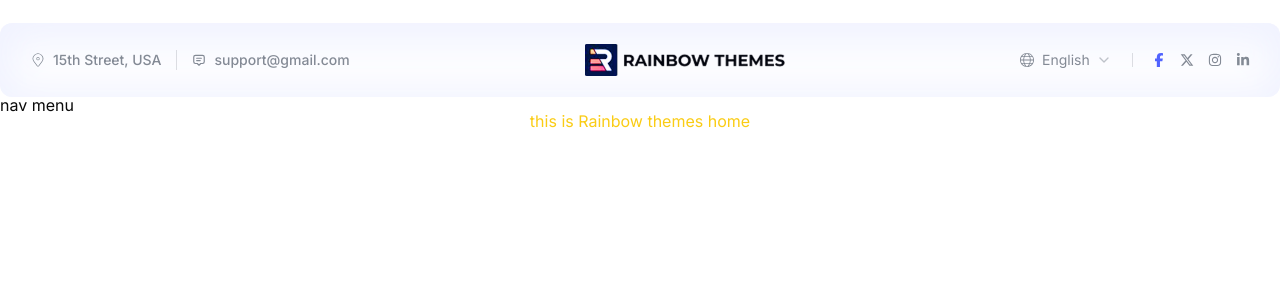
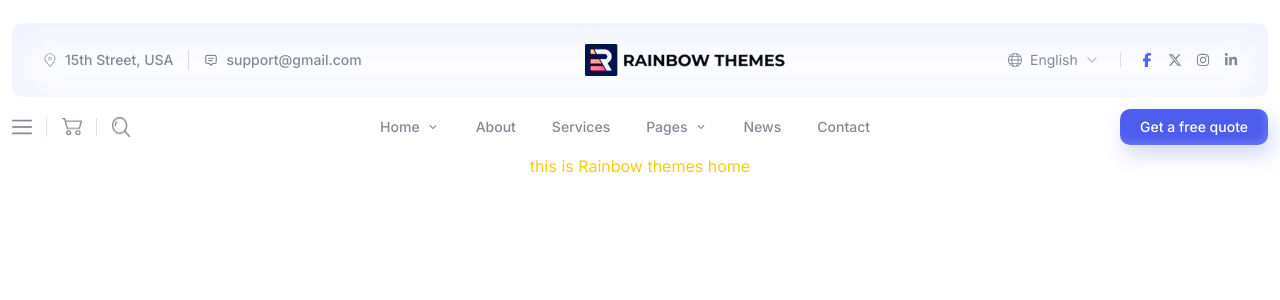
Before and after one commit to imranprof/rainbow-themes, a Next.js app: page / in a window 1280 px wide. Shown: the top 300 px of the page. Built offline with nearby package versions, Linux system fonts and the light colour scheme.

Commit message:
feat: complete header with menu

```diff
--- a/package.json
+++ b/package.json
@@ -9,7 +9,9 @@
     "lint": "next lint"
   },
   "dependencies": {
+    "@radix-ui/react-navigation-menu": "^1.2.13",
     "@radix-ui/react-select": "^2.2.5",
+    "@radix-ui/react-slot": "^1.2.3",
     "class-variance-authority": "^0.7.1",
     "clsx": "^2.1.1",
     "lucide-react": "^0.525.0",
--- a/src/components/header/Header.tsx
+++ b/src/components/header/Header.tsx
@@ -1,11 +1,29 @@
 import TopBar from "@/components/header/TopBar"
-import siteConfig from "@/config/siteConfig.json"
+import { Button } from "../ui/button"
+import NavMenu from "./NavMenu"
+
 
 const Header = () => {
   return (
     <header className="inner-container">
       <TopBar />
-      nav menu
+      <div className="flex justify-between pb-[13px] mt-[12px]">
+        <span className="flex gap-[15px] items-center">
+          <span className="border-e border-border-3/15 pe-[14px]">
+            <img src="/assets/imgs/icon/lines.png" alt="lines-icon" className="h-5 w-5" />
+          </span>
+          <span className="border-e border-border-3/15 pe-[14px]">
+            <img src="/assets/imgs/icon/store.png" alt="shop-icon" className="w-5 h-[18px]" />
+          </span>
+          <span>
+            <img src="/assets/imgs/icon/search.png" alt="search-icon" className="w-[18px] h-5" />
+          </span>
+        </span>
+        <NavMenu />
+        <Button variant={"primaryBlue"} className="text-white px-5 py-3 rounded-[10px] text-[14px] leading-[1.25] tracking-[-1%]">
+          Get a free quote
+        </Button>
+      </div>
     </header>
   )
 }
--- /dev/null
+++ b/src/components/header/NavMenu.tsx
@@ -0,0 +1,36 @@
+"use client";
+
+import Link from "next/link";
+import {
+  NavigationMenu,
+  NavigationMenuItem,
+  NavigationMenuLink,
+  NavigationMenuList,
+  navigationMenuTriggerStyle,
+} from "@/components/ui/navigation-menu";
+
+import navigation from "@/config/navigation.json"
+import { MdKeyboardArrowDown } from "react-icons/md";
+import { cn } from "@/lib/utils";
+
+
+
+const NavMenu = () => {
+  return (
+    <NavigationMenu>
+      <NavigationMenuList>
+        {navigation.header.map((item) => (
+          <NavigationMenuItem key={item.id}>
+            <Link href={item.path} legacyBehavior passHref>
+              <NavigationMenuLink className={cn(navigationMenuTriggerStyle(), "flex gap-[6px] text-text-2 hover:text-text-3")}>
+                {item.name} {item.hasChildren && <MdKeyboardArrowDown />}
+              </NavigationMenuLink>
+            </Link>
+          </NavigationMenuItem>
+        ))}
+      </NavigationMenuList>
+    </NavigationMenu>
+  )
+}
+
+export default NavMenu
--- /dev/null
+++ b/src/components/ui/button.tsx
@@ -0,0 +1,58 @@
+import * as React from "react"
+import { Slot } from "@radix-ui/react-slot"
+import { cva, type VariantProps } from "class-variance-authority"
+
+import { cn } from "@/lib/utils"
+
+const buttonVariants = cva(
+  "inline-flex items-center justify-center gap-2 whitespace-nowrap rounded-md text-sm font-medium transition-colors focus-visible:outline-none focus-visible:ring-1 focus-visible:ring-ring disabled:pointer-events-none disabled:opacity-50 [&_svg]:pointer-events-none [&_svg]:size-4 [&_svg]:shrink-0",
+  {
+    variants: {
+      variant: {
+        default:
+          "bg-primary text-primary-foreground shadow hover:bg-primary/90",
+        destructive:
+          "bg-destructive text-destructive-foreground shadow-sm hover:bg-destructive/90",
+        outline:
+          "border border-input bg-background shadow-sm hover:bg-accent hover:text-accent-foreground",
+        secondary:
+          "bg-secondary text-secondary-foreground shadow-sm hover:bg-secondary/80",
+        ghost: "hover:bg-accent hover:text-accent-foreground",
+        link: "text-primary underline-offset-4 hover:underline",
+        primaryBlue: "bg-[linear-gradient(0deg,#4C5DEF,#4C5DEF),radial-gradient(64.58%_59%_at_37.13%_12%,rgba(255,255,255,0.427)_0%,rgba(255,255,255,0)_69.79%,rgba(255,255,255,0)_100%)] shadow-[4px_10px_20px_0px_#5163FF42,-3px_-4px_7px_0px_#FFFFFF26_inset]",
+      },
+      size: {
+        default: "h-9 px-4 py-2",
+        sm: "h-8 rounded-md px-3 text-xs",
+        lg: "h-10 rounded-md px-8",
+        icon: "h-9 w-9",
+      },
+    },
+    defaultVariants: {
+      variant: "default",
+      size: "default",
+    },
+  }
+)
+
+export interface ButtonProps
+  extends React.ButtonHTMLAttributes<HTMLButtonElement>,
+  VariantProps<typeof buttonVariants> {
+  asChild?: boolean
+}
+
+const Button = React.forwardRef<HTMLButtonElement, ButtonProps>(
+  ({ className, variant, size, asChild = false, ...props }, ref) => {
+    const Comp = asChild ? Slot : "button"
+    return (
+      <Comp
+        className={cn(buttonVariants({ variant, size, className }))}
+        ref={ref}
+        {...props}
+      />
+    )
+  }
+)
+Button.displayName = "Button"
+
+export { Button, buttonVariants }
--- /dev/null
+++ b/src/components/ui/navigation-menu.tsx
@@ -0,0 +1,128 @@
+import * as React from "react"
+import * as NavigationMenuPrimitive from "@radix-ui/react-navigation-menu"
+import { cva } from "class-variance-authority"
+import { ChevronDown } from "lucide-react"
+
+import { cn } from "@/lib/utils"
+
+const NavigationMenu = React.forwardRef<
+  React.ElementRef<typeof NavigationMenuPrimitive.Root>,
+  React.ComponentPropsWithoutRef<typeof NavigationMenuPrimitive.Root>
+>(({ className, children, ...props }, ref) => (
+  <NavigationMenuPrimitive.Root
+    ref={ref}
+    className={cn(
+      "relative z-10 flex max-w-max flex-1 items-center justify-center",
+      className
+    )}
+    {...props}
+  >
+    {children}
+    <NavigationMenuViewport />
+  </NavigationMenuPrimitive.Root>
+))
+NavigationMenu.displayName = NavigationMenuPrimitive.Root.displayName
+
+const NavigationMenuList = React.forwardRef<
+  React.ElementRef<typeof NavigationMenuPrimitive.List>,
+  React.ComponentPropsWithoutRef<typeof NavigationMenuPrimitive.List>
+>(({ className, ...props }, ref) => (
+  <NavigationMenuPrimitive.List
+    ref={ref}
+    className={cn(
+      "group flex flex-1 list-none items-center justify-center space-x-1",
+      className
+    )}
+    {...props}
+  />
+))
+NavigationMenuList.displayName = NavigationMenuPrimitive.List.displayName
+
+const NavigationMenuItem = NavigationMenuPrimitive.Item
+
+const navigationMenuTriggerStyle = cva(
+  "group inline-flex h-9 w-max items-center justify-center rounded-md bg-background px-4 py-2 text-sm font-medium transition-colors hover:bg-accent hover:text-accent-foreground focus:bg-accent focus:text-accent-foreground focus:outline-none disabled:pointer-events-none disabled:opacity-50 data-[state=open]:text-accent-foreground data-[state=open]:bg-accent/50 data-[state=open]:hover:bg-accent data-[state=open]:focus:bg-accent"
+)
+
+const NavigationMenuTrigger = React.forwardRef<
+  React.ElementRef<typeof NavigationMenuPrimitive.Trigger>,
+  React.ComponentPropsWithoutRef<typeof NavigationMenuPrimitive.Trigger>
+>(({ className, children, ...props }, ref) => (
+  <NavigationMenuPrimitive.Trigger
+    ref={ref}
+    className={cn(navigationMenuTriggerStyle(), "group", className)}
+    {...props}
+  >
+    {children}{" "}
+    <ChevronDown
+      className="relative top-[1px] ml-1 h-3 w-3 transition duration-300 group-data-[state=open]:rotate-180"
+      aria-hidden="true"
+    />
+  </NavigationMenuPrimitive.Trigger>
+))
+NavigationMenuTrigger.displayName = NavigationMenuPrimitive.Trigger.displayName
+
+const NavigationMenuContent = React.forwardRef<
+  React.ElementRef<typeof NavigationMenuPrimitive.Content>,
+  React.ComponentPropsWithoutRef<typeof NavigationMenuPrimitive.Content>
+>(({ className, ...props }, ref) => (
+  <NavigationMenuPrimitive.Content
+    ref={ref}
+    className={cn(
+      "left-0 top-0 w-full data-[motion^=from-]:animate-in data-[motion^=to-]:animate-out data-[motion^=from-]:fade-in data-[motion^=to-]:fade-out data-[motion=from-end]:slide-in-from-right-52 data-[motion=from-start]:slide-in-from-left-52 data-[motion=to-end]:slide-out-to-right-52 data-[motion=to-start]:slide-out-to-left-52 md:absolute md:w-auto ",
+      className
+    )}
+    {...props}
+  />
+))
+NavigationMenuContent.displayName = NavigationMenuPrimitive.Content.displayName
+
+const NavigationMenuLink = NavigationMenuPrimitive.Link
+
+const NavigationMenuViewport = React.forwardRef<
+  React.ElementRef<typeof NavigationMenuPrimitive.Viewport>,
+  React.ComponentPropsWithoutRef<typeof NavigationMenuPrimitive.Viewport>
+>(({ className, ...props }, ref) => (
+  <div className={cn("absolute left-0 top-full flex justify-center")}>
+    <NavigationMenuPrimitive.Viewport
+      className={cn(
+        "origin-top-center relative mt-1.5 h-[var(--radix-navigation-menu-viewport-height)] w-full overflow-hidden rounded-md border bg-popover text-popover-foreground shadow data-[state=open]:animate-in data-[state=closed]:animate-out data-[state=closed]:zoom-out-95 data-[state=open]:zoom-in-90 md:w-[var(--radix-navigation-menu-viewport-width)]",
+        className
+      )}
+      ref={ref}
+      {...props}
+    />
+  </div>
+))
+NavigationMenuViewport.displayName =
+  NavigationMenuPrimitive.Viewport.displayName
+
+const NavigationMenuIndicator = React.forwardRef<
+  React.ElementRef<typeof NavigationMenuPrimitive.Indicator>,
+  React.ComponentPropsWithoutRef<typeof NavigationMenuPrimitive.Indicator>
+>(({ className, ...props }, ref) => (
+  <NavigationMenuPrimitive.Indicator
+    ref={ref}
+    className={cn(
+      "top-full z-[1] flex h-1.5 items-end justify-center overflow-hidden data-[state=visible]:animate-in data-[state=hidden]:animate-out data-[state=hidden]:fade-out data-[state=visible]:fade-in",
+      className
+    )}
+    {...props}
+  >
+    <div className="relative top-[60%] h-2 w-2 rotate-45 rounded-tl-sm bg-border shadow-md" />
+  </NavigationMenuPrimitive.Indicator>
+))
+NavigationMenuIndicator.displayName =
+  NavigationMenuPrimitive.Indicator.displayName
+
+export {
+  navigationMenuTriggerStyle,
+  NavigationMenu,
+  NavigationMenuList,
+  NavigationMenuItem,
+  NavigationMenuContent,
+  NavigationMenuTrigger,
+  NavigationMenuLink,
+  NavigationMenuIndicator,
+  NavigationMenuViewport,
+}
--- /dev/null
+++ b/src/config/navigation.json
@@ -0,0 +1,36 @@
+{
+  "header": [
+    {
+      "id": 1,
+      "name": "Home",
+      "path": "#",
+      "hasChildren": true
+    },
+    {
+      "id": 2,
+      "name": "About",
+      "path": "/about"
+    },
+    {
+      "id": 3,
+      "name": "Services",
+      "path": "/services"
+    },
+    {
+      "id": 4,
+      "name": "Pages",
+      "path": "/pages",
+      "hasChildren": true
+    },
+    {
+      "id": 5,
+      "name": "News",
+      "path": "/news"
+    },
+    {
+      "id": 6,
+      "name": "Contact",
+      "path": "/contact"
+    }
+  ]
+}
--- a/src/styles/globals.css
+++ b/src/styles/globals.css
@@ -17,6 +17,8 @@
     --text: #00234B;
     --text2: #838A95;
     --text3: #5163FF;
+
+
     --card: 0 0% 100%;
     --card-foreground: 0 0% 3.9%;
     --popover: 0 0% 100%;
@@ -40,6 +42,7 @@
     --chart-5: 27 87% 67%;
     --radius: 0.5rem;
   }
+
   .dark {
     --background: 0 0% 3.9%;
     --foreground: 0 0% 98%;
@@ -99,7 +102,7 @@
 
 .inner-container {
 
-  @apply max-w-[1362px] mx-auto;
+  @apply max-w-[1362px] mx-auto px-3;
 
 }
 
@@ -111,6 +114,7 @@
   * {
     @apply border-border;
   }
+
   body {
     @apply bg-background text-foreground;
   }
```
Also changed, not shown: 1 other file (tests, documents, lock files or other folders).
